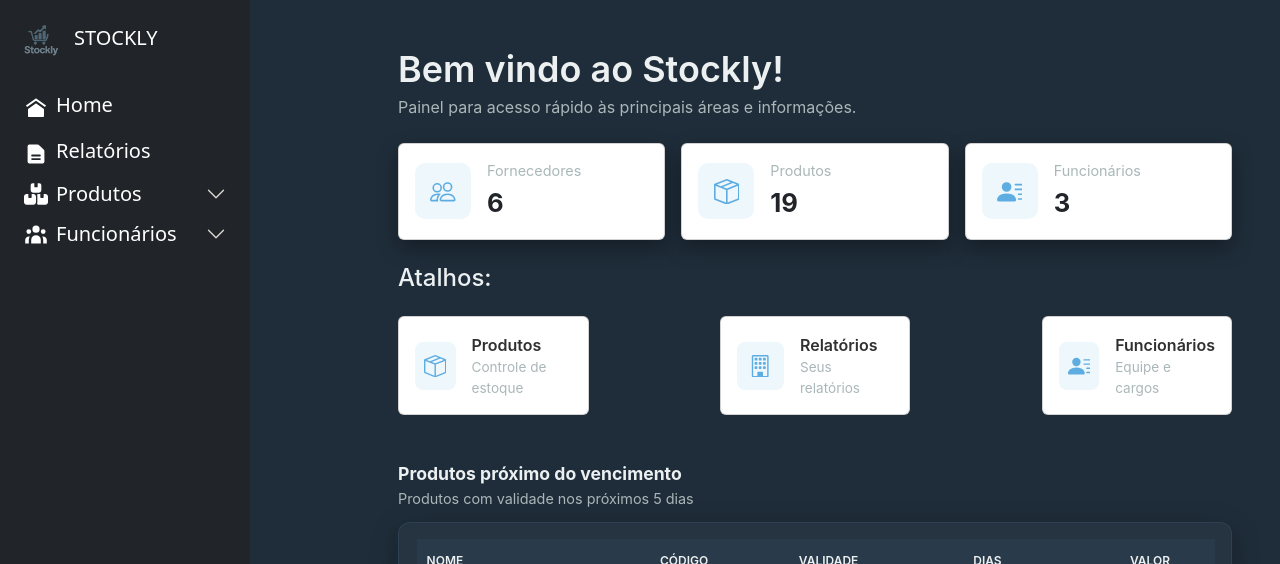
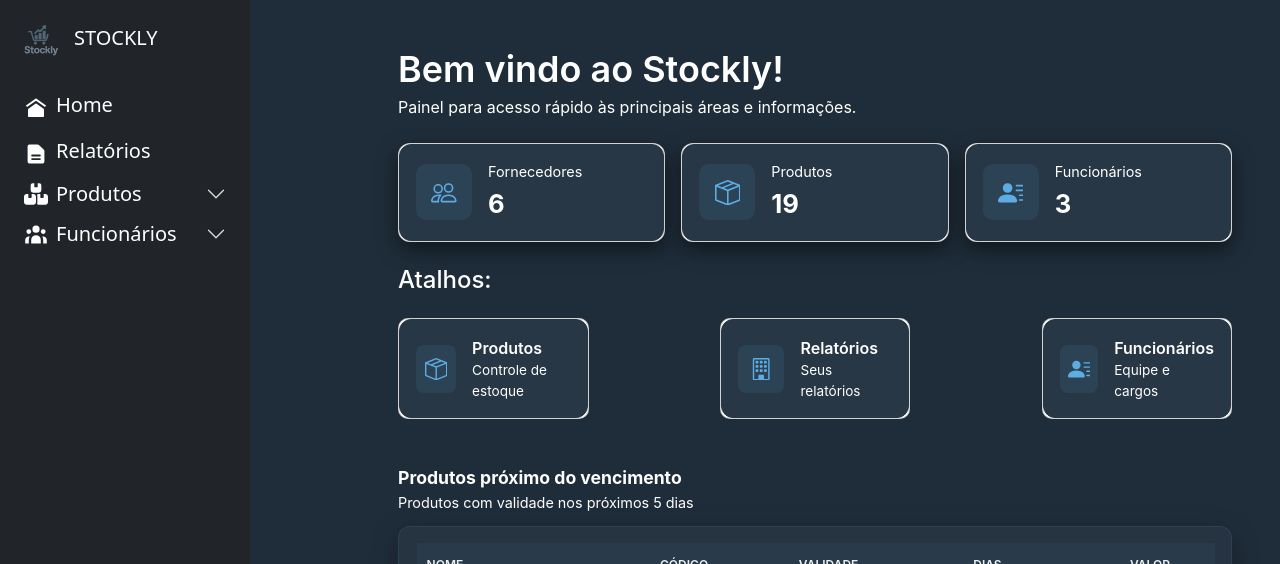
Before and after one commit to vfernandesfn12/STOCKLY-TCC---OFICIAL, a React (Vite) app in the folder client/: page /home in a window 1280 px wide. Shown: the top 564 px of the page. Built offline with nearby package versions, Linux system fonts and the light colour scheme; data requests are answered from the project's data file; sample sign-in values are in the browser's storage.

Commit message:
cards da home estilizados

```diff
--- a/client/src/pages/Home.jsx
+++ b/client/src/pages/Home.jsx
@@ -88,7 +88,7 @@ export default function Home() {
                   </div>
                   <div>
                     <div className={styles.cardLabel}>Fornecedores</div>
-                    <div className={styles.cardValue}>{clientes.length}</div>
+                    <div style={{color: "white"}} className={styles.cardValue}>{clientes.length}</div>
                   </div>
                 </div>
               </Card.Body>
@@ -104,7 +104,7 @@ export default function Home() {
                   </div>
                   <div>
                     <div className={styles.cardLabel}>Produtos</div>
-                    <div className={styles.cardValue}>{produtosCount}</div>
+                    <div style={{color: "white"}} className={styles.cardValue}>{produtosCount}</div>
                   </div>
                 </div>
               </Card.Body>
@@ -120,7 +120,7 @@ export default function Home() {
                   </div>
                   <div>
                     <div className={styles.cardLabel}>Funcionários</div>
-                    <div className={styles.cardValue}>{funcionariosCount}</div>
+                    <div style={{color: "white"}} className={styles.cardValue}>{funcionariosCount}</div>
                   </div>
                 </div>
               </Card.Body>
--- a/client/src/pages/Home.module.css
+++ b/client/src/pages/Home.module.css
@@ -1,8 +1,14 @@
+:global(.card-body) {
+  background-color: #273746 !important;
+  border: 1px solid #273746 !important;
+  border-radius: 12px !important;
+  color: white;
+}
 .page {
   min-height: 100vh;
   background-color: #1f2d3a;
   padding: 2.5rem 1rem;
-  color: #ecf0f1;
+  color: #ffffff;
   font-family: -apple-system, BlinkMacSystemFont, "Segoe UI", "Roboto", "Oxygen",
     "Ubuntu", "Cantarell", "Fira Sans", "Droid Sans", "Helvetica Neue",
     sans-serif;
@@ -16,21 +22,22 @@
 .title {
   font-size: 2.25rem;
   margin: 0 0 0.25rem 0;
-  color: #ecf0f1;
+  color: #ffffff;
   font-weight: 600;
 }
 
 .subtitle {
   margin: 0;
-  color: #aab7b8;
+  color: #ffffff;
 }
 
 .statCard {
   background: #273746;
   border: 1px solid rgba(93, 173, 226, 0.08);
-  color: #ecf0f1;
+  border-radius: 12px !important;
+  color: #ffffff;
   border-radius: 12px;
-  box-shadow: 0 8px 20px rgba(0, 0, 0, 0.35);
+  box-shadow: 0 8px 20px rgba(0, 0, 0, 0.5);
 }
 
 .cardInner {
@@ -43,7 +50,7 @@
   background: rgba(93, 173, 226, 0.1);
   color: #5dade2;
   padding: 0.5rem;
-  border-radius: 10px;
+  border-radius: 10px !important;
   font-size: 1.6rem;
   display: flex;
   align-items: center;
@@ -54,7 +61,7 @@
 
 .cardLabel {
   font-size: 0.9rem;
-  color: #aab7b8;
+  color: #ffffff;
 }
 
 .cardValue {
@@ -65,9 +72,9 @@
 
 .linkCard {
   background: #273746;
-  color: #ecf0f1;
+  color: #ffffff;
   border: none;
-  border-radius: 10px;
+  border-radius: 10px !important;
   transition: transform 0.18s ease, box-shadow 0.18s ease;
   text-decoration: none;
 }
@@ -99,12 +106,12 @@
 
 .linkTitle {
   font-weight: 600;
-  color: #303030;
+  color: #ffffff;
 }
 
 .linkDesc {
   font-size: 0.85rem;
-  color: #aab7b8;
+  color: #ffffff;
 }
 
 /* Seção de produtos próximos ao vencimento */
@@ -115,12 +122,12 @@
 .sectionTitle {
   margin: 0;
   font-size: 1.1rem;
-  color: #ecf0f1;
+  color: #ffffff;
   font-weight: 700;
 }
 .sectionSub {
   margin: 0.25rem 0 0 0;
-  color: #aab7b8;
+  color: #ffffff;
   font-size: 0.9rem;
 }
 
@@ -147,7 +154,7 @@
 
 .table thead th {
   background: rgba(93, 173, 226, 0.06);
-  color: #ecf0f1;
+  color: #ecf0f1; /*COR DAS LETRAS DO TITULO DA TABELA HOME*/
   font-weight: 600;
   padding: 0.85rem 0.6rem;
   text-transform: uppercase;
@@ -157,7 +164,7 @@
 .table tbody td {
   padding: 0.85rem 0.6rem;
   vertical-align: middle;
-  color: #fff;
+  color: #ffffff; /*COR DAS LETRAS DA TABELA HOME*/
 }
 
 .alertRow {
```
